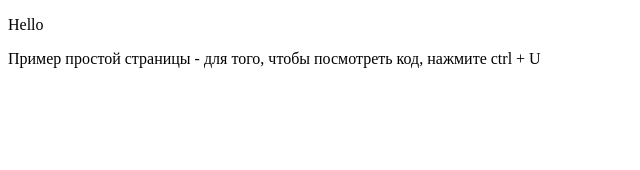
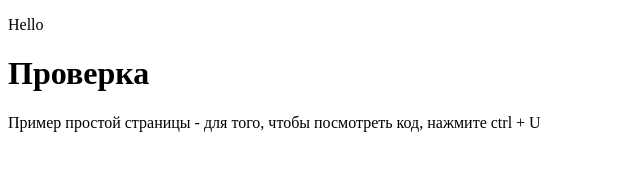
Before and after one commit to KristinaDB/first-project, a plain HTML site: page index.html in a window 1280 px wide. Shown: the whole page, without its empty margins (0-640 px from the left). Drawn offline with Linux system fonts and the light colour scheme.

Commit message:
Commit five

```diff
--- a/index.html
+++ b/index.html
@@ -11,6 +11,9 @@
 <body>
     <p> Hello</p>
 
+    <div> <h1> Проверка </h1>
+         </div>
+
 Пример простой страницы - для того, чтобы посмотреть код, нажмите ctrl + U
 </body>
 
```
